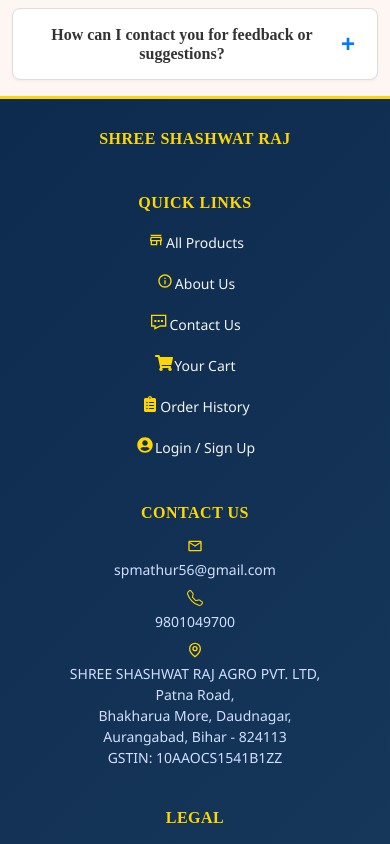
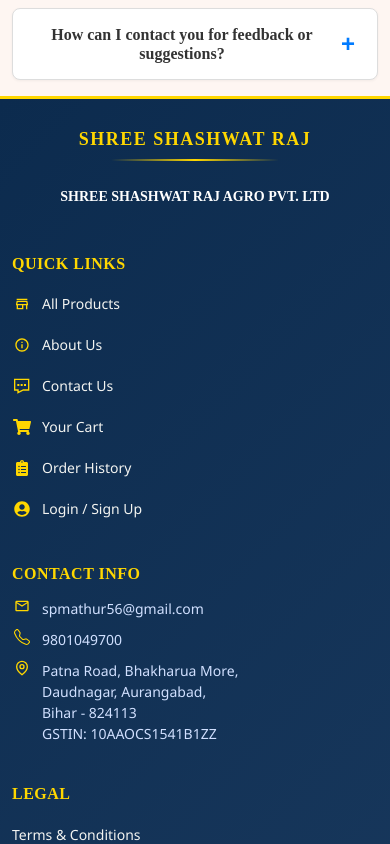
Before and after one commit to sharvani67/shree-shashwat-website-frontend, a React (Create React App) app: page /faq in a window 390 px wide. Shown: the part 1260-2104 px from the top of the page. Built offline with nearby package versions, Linux system fonts and the light colour scheme; what @react-pdf/renderer would draw is missing.

Commit message:
gayathri

```diff
--- a/src/components/Admin/Header/AdminHeader.js
+++ b/src/components/Admin/Header/AdminHeader.js
@@ -108,12 +108,14 @@
 
 // export default Header;
 
+
+
 import React, { useState } from 'react';
 import { NavLink, useNavigate, useLocation } from 'react-router-dom'; // ⬅️ import useNavigate
 import { Dropdown } from 'react-bootstrap';
 import './AdminHeader.css';
 import { useAuth } from '../../AuthContext/AuthContext';
-import logo from "../../../assets/logobigger.png";
+// import logo from "../../../assets/logobigger.png";
 import {
   FaHome,
   FaHeart,
@@ -151,7 +153,8 @@
     <>
       <header className="header">
         <div className="header-logo">
-          <img src={logo} alt="South Sutra Logo" className="logo-image" />
+          {/* <img src={logo} alt="South Sutra Logo" className="logo-image" /> */}
+        <span className="logo-text">SHREE SHASHWAT RAJ </span>
         </div>
 
         <button className="mobile-menu-toggle" onClick={toggleMobileMenu}>
--- a/src/components/Customer/Footer/Footer.css
+++ b/src/components/Customer/Footer/Footer.css
@@ -29,6 +29,38 @@
 .delay-3 { animation-delay: 0.6s; }
 .delay-4 { animation-delay: 0.8s; }
 
+/* Brand Section - Centered */
+.brand-section {
+  display: flex;
+  flex-direction: column;
+  align-items: center;
+  text-align: center;
+  padding: 0 15px;
+}
+
+.footer-brand {
+  font-weight: 700;
+  margin-bottom: 15px;
+  color: #FFD700;
+  font-size: 24px;
+  text-transform: uppercase;
+  letter-spacing: 1.5px;
+  text-align: center;
+  width: 100%;
+  position: relative;
+  padding-bottom: 10px;
+}
+
+.footer-brand::after {
+  content: '';
+  position: absolute;
+  bottom: 0;
+  left: 25%;
+  width: 50%;
+  height: 2px;
+  background: linear-gradient(90deg, transparent, #FFD700, transparent);
+}
+
 /* Alignment fixes */
 .footer-top {
   align-items: flex-start;
@@ -41,7 +73,7 @@
 }
 
 /* Headings and text */
-.footer-col h5 {
+.footer-heading {
   font-weight: 600;
   margin-bottom: 15px;
   color: #FFD700;
@@ -55,6 +87,7 @@
   color: #d1e0ff;
   line-height: 1.6;
   margin-top: 10px;
+  text-align: center;
 }
 
 .footer-desc strong {
@@ -144,6 +177,7 @@
   font-size: 13px;
   color: #d1e0ff;
   margin-top: 10px;
+  text-align: left;
 }
 
 /* Divider and copyright */
@@ -169,52 +203,6 @@
   font-style: italic;
 }
 
-/* WhatsApp Join Section */
-.whatsapp-join {
-  margin-top: 20px;
-  background: rgba(12, 43, 78, 0.3);
-  border: 1px solid rgba(255, 215, 0, 0.3);
-  padding: 20px;
-  border-radius: 10px;
-  text-align: left;
-}
-
-.whatsapp-heading {
-  color: #FFD700;
-  font-size: 17px;
-  font-weight: 600;
-  margin-bottom: 10px;
-}
-
-.whatsapp-text {
-  font-size: 14px;
-  color: #d1e0ff;
-  margin-bottom: 15px;
-  line-height: 1.5;
-}
-
-.whatsapp-button {
-  display: inline-block;
-  background: linear-gradient(to right, #25D366, #1ebe5d);
-  color: white;
-  padding: 10px 20px;
-  font-size: 14px;
-  font-weight: 600;
-  border-radius: 25px;
-  text-decoration: none;
-  transition: all 0.3s ease;
-  box-shadow: 0 4px 12px rgba(37, 211, 102, 0.3);
-  border: none;
-  cursor: pointer;
-}
-
-.whatsapp-button:hover {
-  transform: translateY(-2px);
-  box-shadow: 0 6px 15px rgba(37, 211, 102, 0.4);
-  text-decoration: none;
-  color: white;
-}
-
 /* Responsive Design */
 @media (max-width: 992px) {
   .footer-col {
@@ -223,56 +211,68 @@
     padding: 0 15px;
   }
 
-  .footer-desc {
-    font-size: 13px;
+  .brand-section {
+    align-items: flex-start;
+    text-align: left;
   }
 
-  .footer-col h5 {
-    font-size: 16px;
+  .footer-brand {
+    text-align: left;
+    font-size: 22px;
   }
 
-  .footer-top {
+  .footer-brand::after {
+    left: 0;
+    width: 100%;
+  }
+
+  .footer-desc {
     text-align: left;
+  }
+
+  .footer-heading {
+    font-size: 16px;
   }
 }
 
 @media (max-width: 768px) {
-  .footer-col {
+  .brand-section {
+    align-items: center;
+    text-align: center;
+  }
+
+  .footer-brand {
+    text-align: center;
+    font-size: 20px;
+  }
+
+  .footer-brand::after {
+    left: 25%;
+    width: 50%;
+  }
+
+  .footer-desc {
     text-align: center;
   }
 
   .footer-links li,
   .footer-contact li {
-    justify-content: center;
-    text-align: center;
+    justify-content: flex-start;
+    text-align: left;
   }
 
-  .footer-links a {
-    justify-content: center;
-  }
-
-  .footer-contact li {
-    flex-direction: column;
-    align-items: center;
-  }
-
-  .footer-icon {
-    margin-right: 0;
-    margin-bottom: 5px;
-  }
-
-  .whatsapp-join {
+  .social-desc {
     text-align: center;
-  }
-
-  .social-icons {
-    justify-content: center;
   }
 }
 
 @media (max-width: 576px) {
   .custom-footer {
     padding: 30px 0 15px;
+  }
+
+  .footer-brand {
+    font-size: 18px;
   }
 
   .footer-col {
@@ -291,23 +291,13 @@
     margin: 20px 0 15px;
   }
 
-  .whatsapp-join {
-    padding: 15px;
-  }
-
-  .whatsapp-button {
-    font-size: 13px;
-    padding: 8px 16px;
-  }
-
   .social-icons a {
     width: 36px;
     height: 36px;
     font-size: 16px;
   }
 
-  .footer-copy,
-  .footer-made {
+  .footer-copy {
     font-size: 13px;
     padding: 0 10px;
   }
--- a/src/components/Customer/Footer/Footer.js
+++ b/src/components/Customer/Footer/Footer.js
@@ -356,6 +356,97 @@
 
 
 
+// import React from 'react';
+// import { Container, Row, Col } from 'react-bootstrap';
+// import {
+//   MdOutlineEmail, MdInfoOutline, MdOutlineStore
+// } from "react-icons/md";
+// import {
+//   FaShoppingCart, FaClipboardList, FaUserCircle,
+//   FaFacebookF, FaInstagram, FaTwitter, FaYoutube, FaTags
+// } from "react-icons/fa";
+// import { GrContact, GrLocation } from "react-icons/gr";
+// import { BsTelephone } from "react-icons/bs";
+// import './Footer.css';
+
+// function Footer() {
+//   return (
+//     <footer className="custom-footer fade-in">
+//       <Container>
+//         <Row className="footer-top align-items-start">
+//           <Col xs={12} lg={3} className="footer-col fade-in-up">
+//             <h5 className="footer-heading">SHREE SHASHWAT RAJ </h5>
+//           </Col>
+
+//           <Col xs={12} lg={3} className="footer-col fade-in-up delay-1">
+//             <h5 className="footer-heading">Quick Links</h5>
+//             <ul className="footer-links">
+//               <li><a href="/products"><MdOutlineStore className="footer-icon" /> All Products</a></li>
+//               <li><a href="/about"><MdInfoOutline className="footer-icon" /> About Us</a></li>
+//               <li><a href="/contact"><GrContact className="footer-icon" /> Contact Us</a></li>
+//               <li><a href="/Shoppingcart"><FaShoppingCart className="footer-icon" /> Your Cart</a></li>
+//               <li><a href="/myorders"><FaClipboardList className="footer-icon" /> Order History</a></li>
+//               <li><a href="/login"><FaUserCircle className="footer-icon" /> Login / Sign Up</a></li>
+
+//             </ul>
+//           </Col>
+
+//           <Col xs={12} lg={3} className="footer-col fade-in-up delay-2">
+//             <h5 className="footer-heading">Contact Us</h5>
+//             <ul className="footer-contact">
+//               <li><MdOutlineEmail className="footer-icon" /> spmathur56@gmail.com</li>
+//               <li><BsTelephone className="footer-icon" /> 9801049700</li>
+//               <li>
+//           <GrLocation className="footer-icon" />
+//           SHREE SHASHWAT RAJ AGRO PVT. LTD,<br />
+//           Patna Road,<br />
+//           Bhakharua More, Daudnagar,<br />
+//           Aurangabad, Bihar - 824113<br />
+//           GSTIN: 10AAOCS1541B1ZZ
+//             </li>
+
+//             </ul>
+
+
+//           </Col>
+
+//           <Col xs={12} lg={3} className="footer-col fade-in-up delay-4">
+//             <h5 className="footer-heading">Legal</h5>
+//             <ul className="footer-links">
+//               <li><a href="/Termsandconditions">Terms & Conditions</a></li>
+//               <li><a href="/privacypolicy">Privacy Policy</a></li>
+//               <li><a href="/refundpolicy">Refund Policy</a></li>
+//               <li><a href="/shippingpolicy">Shipping Policy</a></li>
+//               <li><a href="/faq">FAQ's</a></li>
+//             </ul>
+
+//             <h5 className="footer-heading follow-us">Follow Us</h5>
+//             <div className="social-icons">
+//               <a href="https://www.facebook.com/profile.php?id=61576200795479" target="_blank" rel="noopener noreferrer"><FaFacebookF /></a>
+//               <a href="https://www.instagram.com/southsutra_/?next=%2F" target="_blank" rel="noopener noreferrer"><FaInstagram /></a>
+//               {/* <a href="https://twitter.com" target="_blank" rel="noopener noreferrer"><FaTwitter /></a> */}
+//               <a href="https://youtube.com/@southsutra?si=Ygg6_WZEjIAsfQBO" target="_blank" rel="noopener noreferrer"><FaYoutube /></a>
+//             </div>
+//             <p className="footer-desc social-desc">Stay updated with our latest products and offers.</p>
+//           </Col>
+//         </Row>
+
+//         <hr className="footer-divider" />
+
+//         <Row>
+//           <Col className="text-center">
+//             <p className="footer-copy">&copy; {new Date().getFullYear()} Shree Shaswat Raj. All rights reserved by iiiQBets..</p>
+
+//           </Col>
+//         </Row>
+//       </Container>
+//     </footer>
+//   );
+// }
+
+// export default Footer;
+
+
 import React from 'react';
 import { Container, Row, Col } from 'react-bootstrap';
 import {
@@ -375,7 +466,13 @@
       <Container>
         <Row className="footer-top align-items-start">
           <Col xs={12} lg={3} className="footer-col fade-in-up">
-            <h5 className="footer-heading">SHREE SHASHWAT RAJ </h5>
+            <div className="brand-section">
+              <h5 className="footer-brand">SHREE SHASHWAT RAJ</h5>
+              <p className="footer-desc">
+                <strong>SHREE SHASHWAT RAJ AGRO PVT. LTD</strong><br />
+
+              </p>
+            </div>
           </Col>
 
           <Col xs={12} lg={3} className="footer-col fade-in-up delay-1">
@@ -387,30 +484,27 @@
               <li><a href="/Shoppingcart"><FaShoppingCart className="footer-icon" /> Your Cart</a></li>
               <li><a href="/myorders"><FaClipboardList className="footer-icon" /> Order History</a></li>
               <li><a href="/login"><FaUserCircle className="footer-icon" /> Login / Sign Up</a></li>
-
             </ul>
           </Col>
 
           <Col xs={12} lg={3} className="footer-col fade-in-up delay-2">
-            <h5 className="footer-heading">Contact Us</h5>
+            <h5 className="footer-heading">Contact Info</h5>
             <ul className="footer-contact">
               <li><MdOutlineEmail className="footer-icon" /> spmathur56@gmail.com</li>
               <li><BsTelephone className="footer-icon" /> 9801049700</li>
               <li>
-          <GrLocation className="footer-icon" />
-          SHREE SHASHWAT RAJ AGRO PVT. LTD,<br />
-          Patna Road,<br />
-          Bhakharua More, Daudnagar,<br />
-          Aurangabad, Bihar - 824113<br />
-          GSTIN: 10AAOCS1541B1ZZ
-            </li>
-
+                <GrLocation className="footer-icon" />
+                <span>
+                  Patna Road, Bhakharua More,<br />
+                  Daudnagar, Aurangabad,<br />
+                  Bihar - 824113<br />
+                  GSTIN: 10AAOCS1541B1ZZ
+                </span>
+              </li>
             </ul>
-
-
           </Col>
 
-          <Col xs={12} lg={3} className="footer-col fade-in-up delay-4">
+          <Col xs={12} lg={3} className="footer-col fade-in-up delay-3">
             <h5 className="footer-heading">Legal</h5>
             <ul className="footer-links">
               <li><a href="/Termsandconditions">Terms & Conditions</a></li>
@@ -424,7 +518,6 @@
             <div className="social-icons">
               <a href="https://www.facebook.com/profile.php?id=61576200795479" target="_blank" rel="noopener noreferrer"><FaFacebookF /></a>
               <a href="https://www.instagram.com/southsutra_/?next=%2F" target="_blank" rel="noopener noreferrer"><FaInstagram /></a>
-              {/* <a href="https://twitter.com" target="_blank" rel="noopener noreferrer"><FaTwitter /></a> */}
               <a href="https://youtube.com/@southsutra?si=Ygg6_WZEjIAsfQBO" target="_blank" rel="noopener noreferrer"><FaYoutube /></a>
             </div>
             <p className="footer-desc social-desc">Stay updated with our latest products and offers.</p>
@@ -435,8 +528,7 @@
 
         <Row>
           <Col className="text-center">
-            <p className="footer-copy">&copy; {new Date().getFullYear()} Shree Shaswat Raj. All rights reserved by iiiQBets..</p>
-
+            <p className="footer-copy">&copy; {new Date().getFullYear()} Shree Shaswat Raj. All rights reserved by iiiQBets.</p>
           </Col>
         </Row>
       </Container>
```
Also changed, not shown: src/components/Admin/Header/AdminHeader.css (line endings or trailing spaces).
